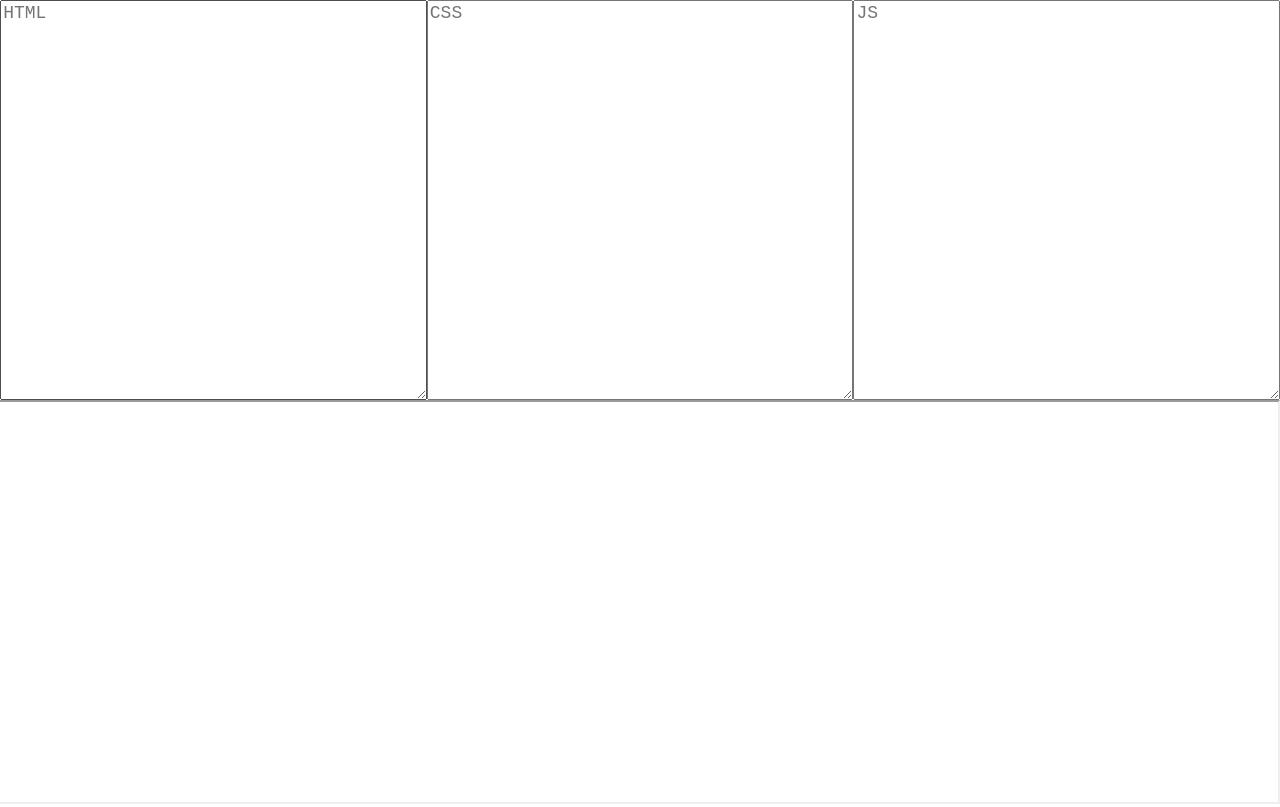
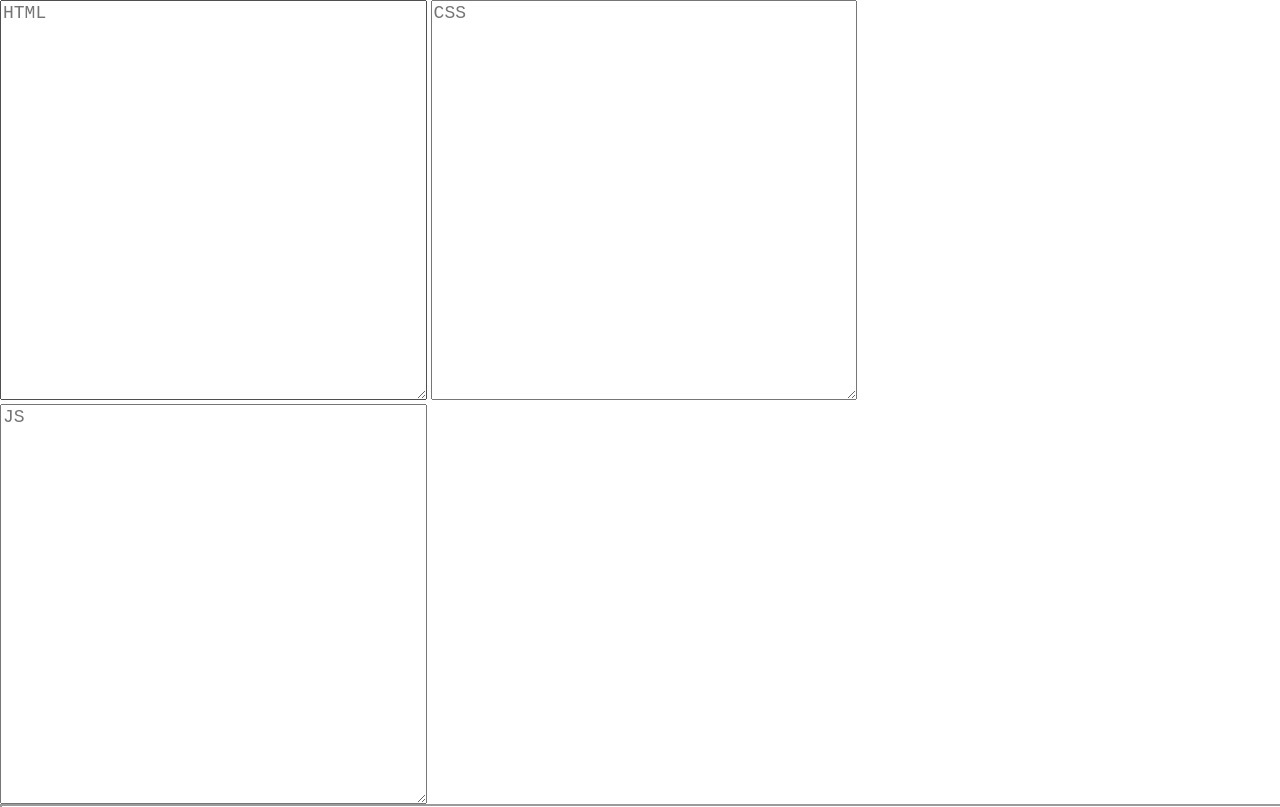
Before and after one commit to umpox/TinyEditor, a plain HTML site: page index.html in a window 1280 px wide. Shown: the top 807 px of the page. Drawn offline with Linux system fonts and the light colour scheme.

Commit message:
Make smaller - remove float

```diff
--- a/index.html
+++ b/index.html
@@ -2,11 +2,11 @@
     oninput="i.srcdoc=h.value+'<style>'+c.value+
             '</style><script>'+j.value+'<\/script>'">
     <style>
-        textarea,iframe{float:right;width:100%;height:50%}
+        textarea,iframe{width:100%;height:50%}
         body{margin:0}
         textarea{width:33.33%;font-size:18}
     </style>
+    <textarea placeholder=HTML id=h></textarea>
+    <textarea placeholder=CSS id=c></textarea>
     <textarea placeholder=JS id=j></textarea>
-    <textarea placeholder=CSS id=c></textarea>
-    <textarea placeholder=HTML id=h></textarea>
     <iframe id=i>
```
Also changed, not shown: 1 other file.
